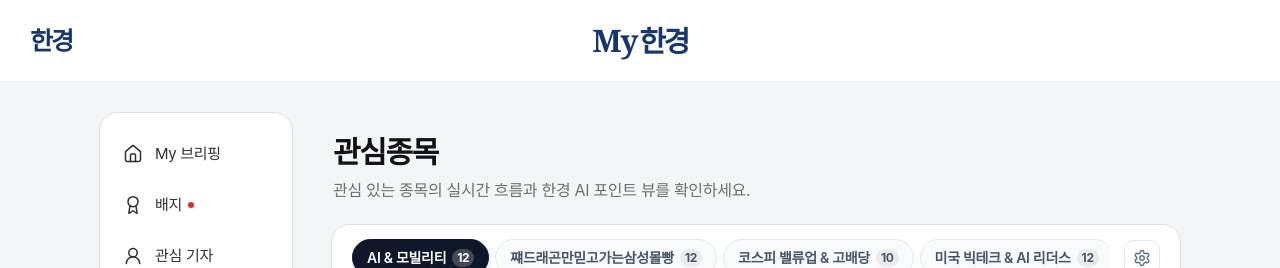
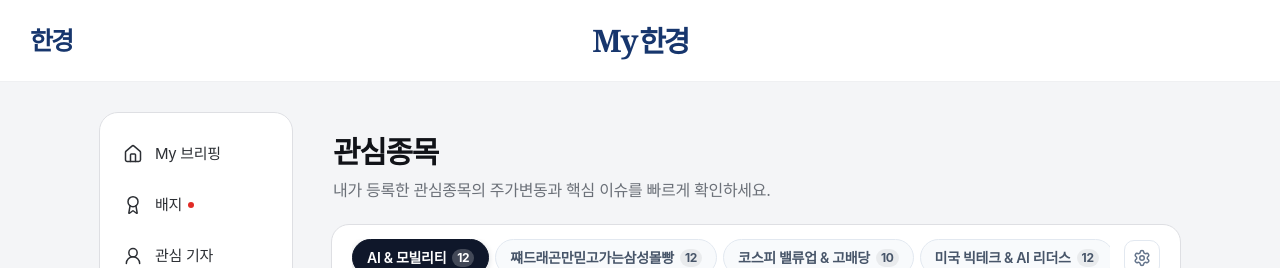
Before and after one commit to hktouchkim/myhankyung, a Next.js app: page /watchlist in a window 1280 px wide. Shown: the top 268 px of the page. Built offline with nearby package versions, Linux system fonts and the light colour scheme.

Commit message:
feat: 관심종목 서비스 소개 문구 개편 및 기획서 v1.12 업데이트

```diff
--- a/app/page.tsx
+++ b/app/page.tsx
@@ -2884,7 +2884,7 @@
               <div className="watchlist-titlebar recent-page-titlebar">
                 <div>
                   <h1>관심종목</h1>
-                  <p>관심 있는 종목의 실시간 흐름과 한경 AI 포인트 뷰를 확인하세요.</p>
+                  <p>내가 등록한 관심종목의 주가변동과 핵심 이슈를 빠르게 확인하세요.</p>
                 </div>
               </div>
 
```
Also changed, not shown: 1 other file (tests, documents, lock files or other folders).
